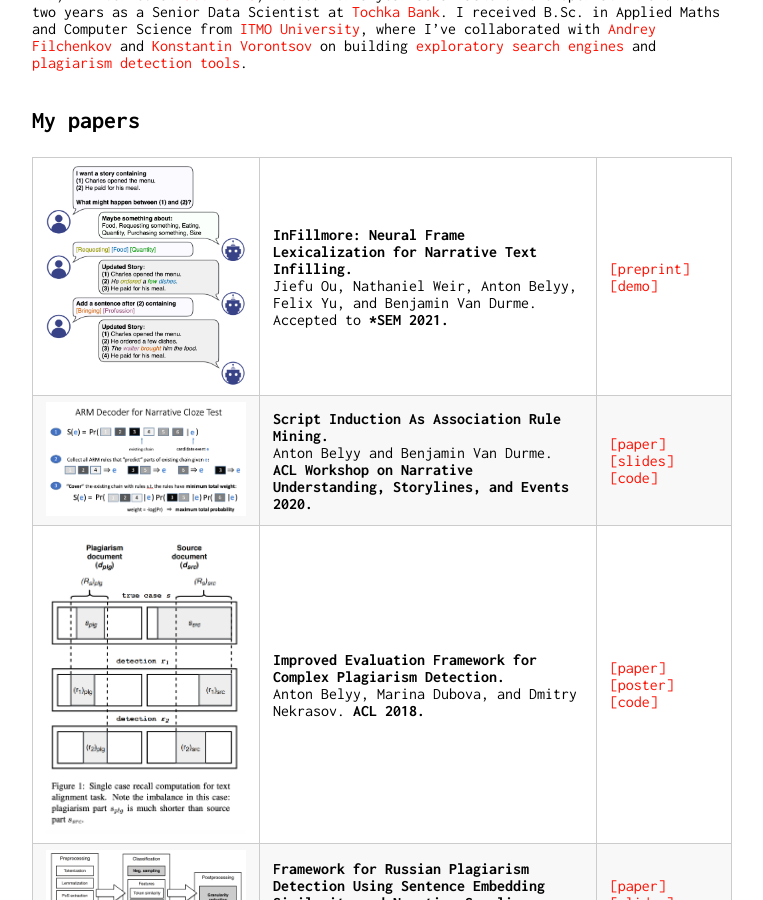
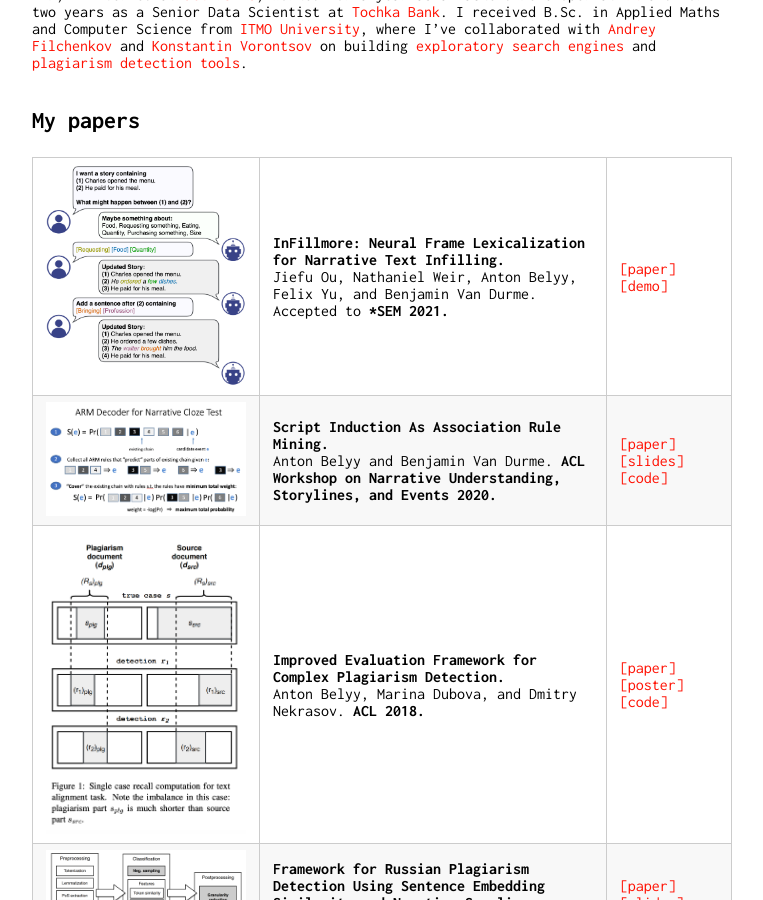
Before and after one commit to AVBelyy/AVBelyy.github.io, a Jekyll site: the page built from index.md, in a window 1280 px wide and 900 px high, scrolled down 479 px. Shown: the whole window, without its empty margins (258-1021 px from the left). Built offline with Jekyll 4.4.1, drawn with Linux system fonts in a browser that asks for light colours.

Commit message:
Update index.md

```diff
--- a/index.md
+++ b/index.md
@@ -14,7 +14,7 @@ I received B.Sc. in Applied Maths and Computer Science from [ITMO University](ht
 
 ## My papers
 
-<img src="img/publications/infillmore.png" alt="InFillmore screenshot" style="width: 200px"/> | **InFillmore: Neural Frame Lexicalization for Narrative Text Infilling.** <br>Jiefu Ou, Nathaniel Weir, Anton Belyy, Felix Yu, and Benjamin Van Durme. Accepted to **\*SEM 2021.** | [[preprint]](https://arxiv.org/abs/2103.04941) [[demo]](https://nlp.jhu.edu/demos/infillmore)
+<img src="img/publications/infillmore.png" alt="InFillmore screenshot" style="width: 200px"/> | **InFillmore: Neural Frame Lexicalization for Narrative Text Infilling.** <br>Jiefu Ou, Nathaniel Weir, Anton Belyy, Felix Yu, and Benjamin Van Durme. Accepted to **\*SEM 2021.** | [[paper]](https://arxiv.org/abs/2103.04941) [[demo]](https://nlp.jhu.edu/demos/infillmore)
 <img src="img/publications/si-as-arm.png" alt="SI as ARM screenshot" style="width: 200px"/> | **Script Induction As Association Rule Mining.** <br>Anton Belyy and Benjamin Van Durme. **ACL Workshop on Narrative Understanding, Storylines, and Events 2020.** | [[paper]](https://www.aclweb.org/anthology/2020.nuse-1.7/) [[slides]](https://slideslive.com/38929746/script-induction-as-association-rule-mining) [[code]](https://github.com/AVBelyy/arm-nachos)
 <img src="img/publications/normplagdet.png" alt="Normplagdet screenshot" style="width: 200px"/> | **Improved Evaluation Framework for Complex Plagiarism Detection.** <br>Anton Belyy, Marina Dubova, and Dmitry Nekrasov. **ACL 2018.** | [[paper]](http://www.aclweb.org/anthology/P18-2026) [[poster]](http://anthology.aclweb.org/attachments/P18-2026.Poster.pdf) [[code]](https://github.com/AVBelyy/normplagdet)
 <img src="img/publications/rusplagiarism.png" alt="Russian plagiarism detection screenshot" style="width: 200px"/> | **Framework for Russian Plagiarism Detection Using Sentence Embedding Similarity and Negative Sampling.** <br>Anton Belyy and Marina Dubova. **Dialogue 2018.** | [[paper]](http://www.dialog-21.ru/media/4289/belyyav_dubovama.pdf) [[slides]](http://www.dialog-21.ru/media/4351/belyy_dubova.pdf) [[code]](https://github.com/AVBelyy/hack-the-plag-2017)
```
